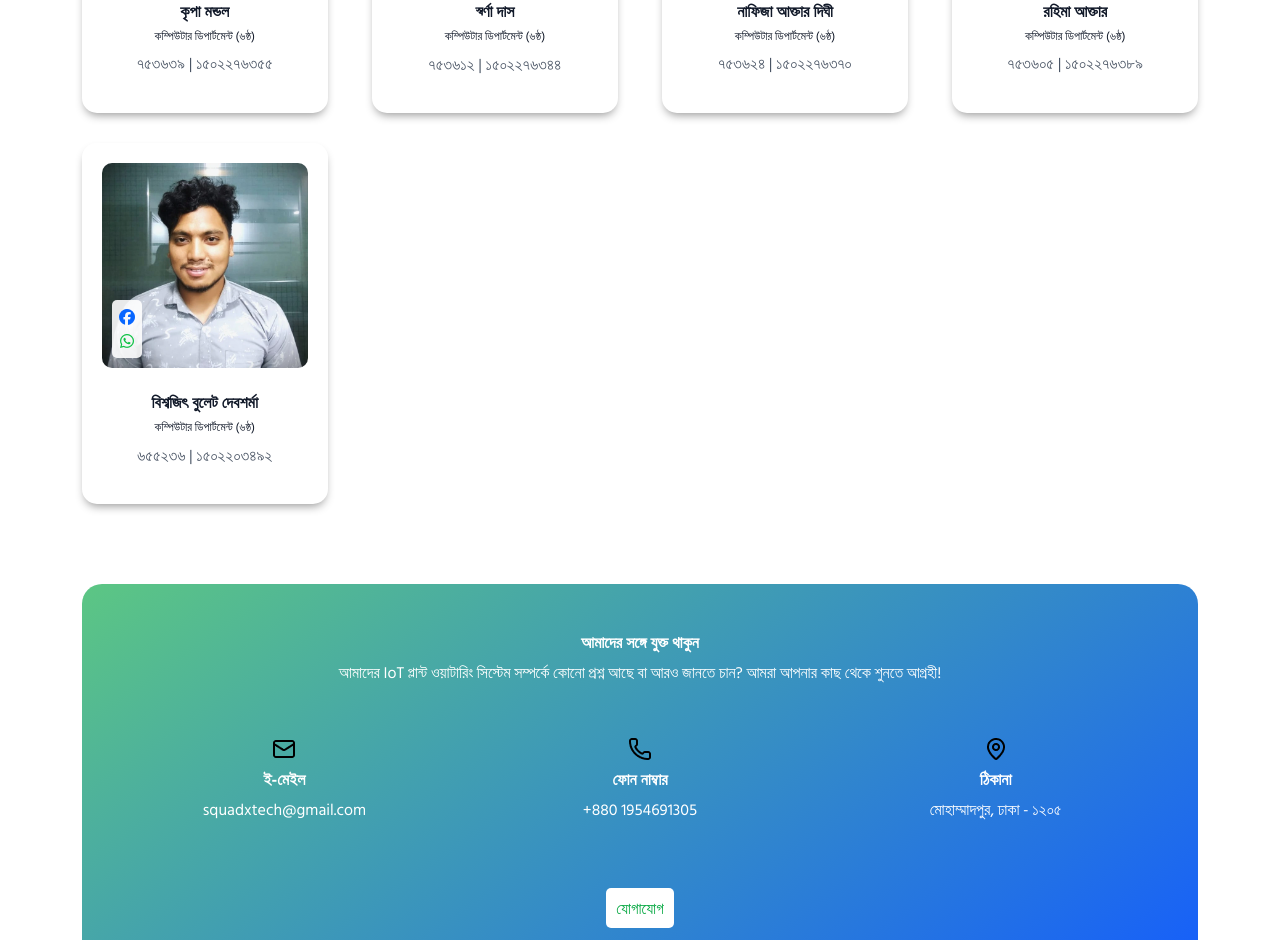
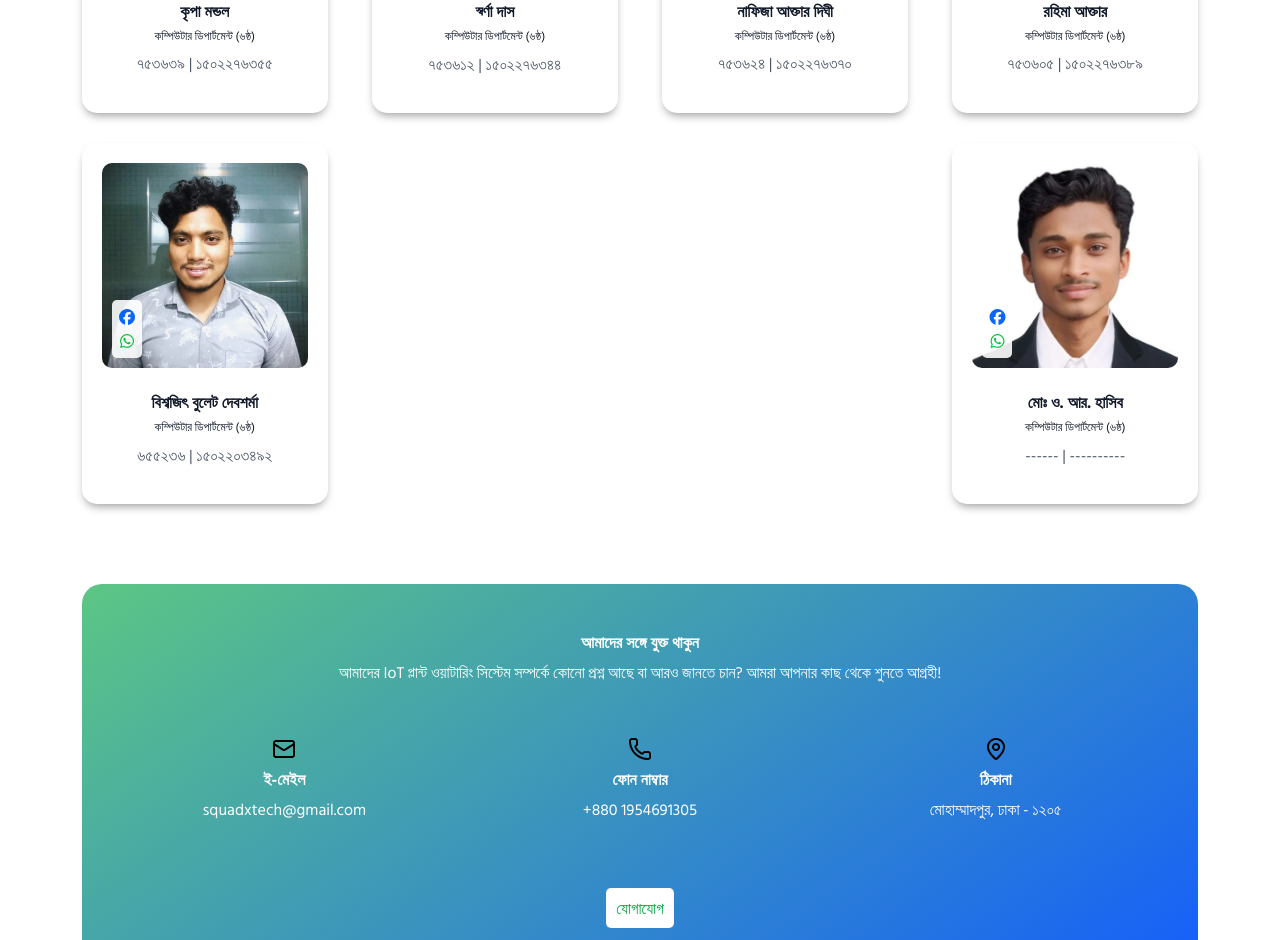
Before and after one commit to Fuadhafiz999/Iot-based-project---smart-plant-watering-system-using-esp32-and-blynk, a plain HTML site: page index.html in a window 1280 px wide. Shown: the part 7211-8151 px from the top of the page. Drawn offline with nearby package versions, Linux system fonts and the light colour scheme; a script that the page names is missing.

Commit message:
Add team member MD O R Hasib with social links

```diff
--- a/index.html
+++ b/index.html
@@ -998,6 +998,24 @@
                                 <p>৬৫৫২৩৬ | ১৫০২২০৩৪৯২</p>
                             </div>
                         </div>
+                        <div class="we_tile card_animate">
+                            <div class="we_tile_img">
+                                <img src="images/team/hasib.webp" alt="">
+                                <div class="we_tile_image_overlay">
+                                    <ul>
+                                        <li><a target="_blank" href="https://www.facebook.com/ORHasib"><i
+                                                    class="fa-brands fa-facebook"></i></a></li>
+                                        <li><a target="_blank" href="https://wa.me/+8801980571043"><i
+                                                    class="fa-brands fa-whatsapp"></i></a></li>
+                                    </ul>
+                                </div>
+                            </div>
+                            <div class="we_tile_details">
+                                <h2>মোঃ ও. আর. হাসিব</h2>
+                                <h3>কম্পিউটার ডিপার্টমেন্ট (৬ষ্ঠ)</h3>
+                                <p>------ | ----------</p>
+                            </div>
+                        </div>
                     </div>
                 </div>
             </div>
```
